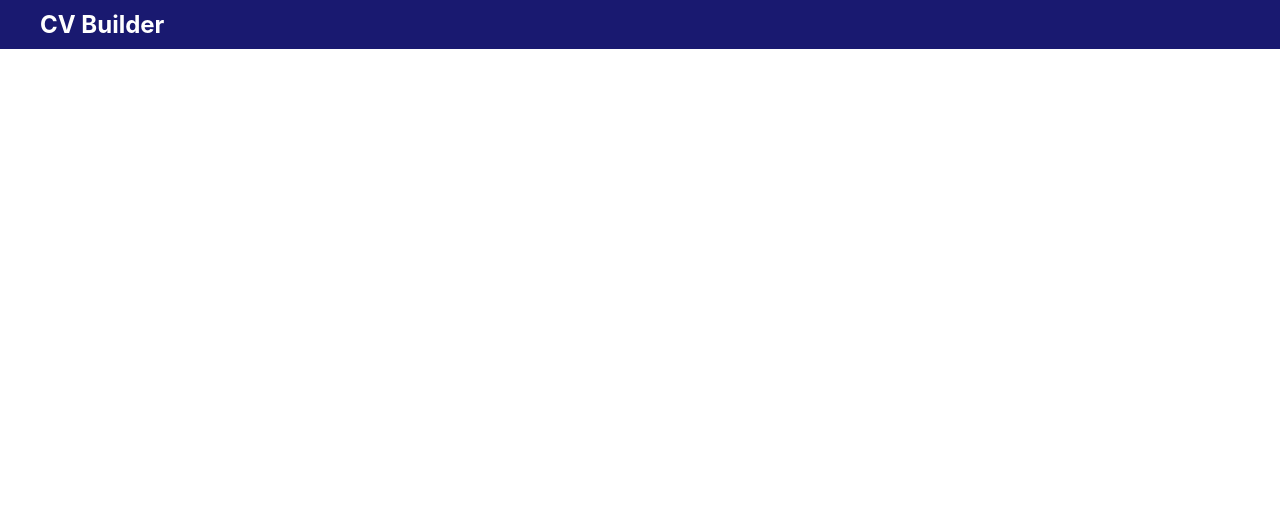
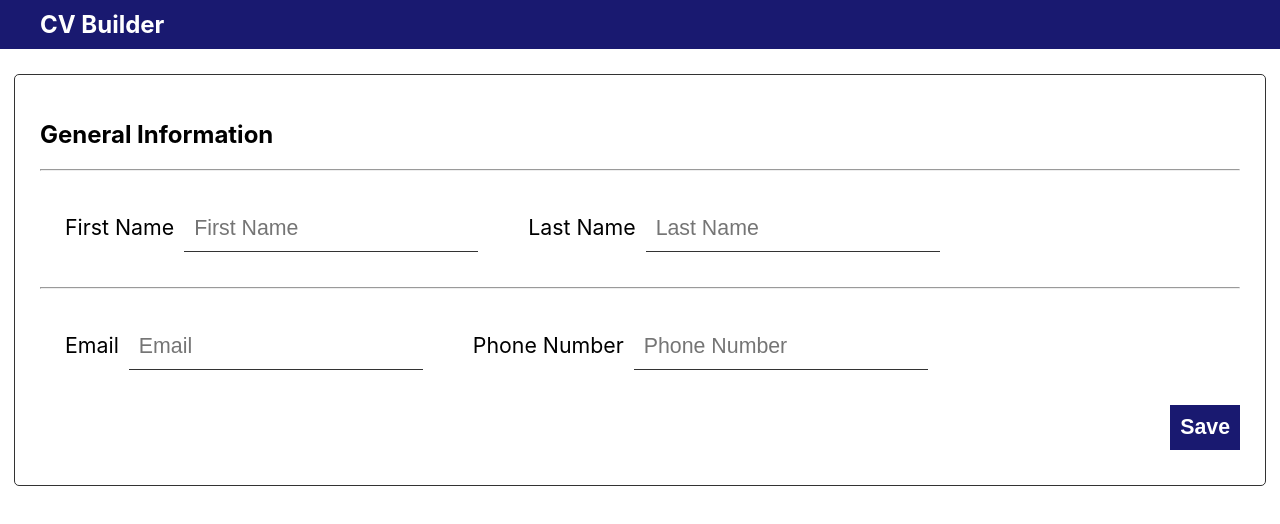
Before and after one commit to AhmedMikkawe/cv-builder, a React (Create React App) app: page / in a window 1280 px wide. Shown: the top 524 px of the page. Built offline with nearby package versions, Linux system fonts and the light colour scheme.

Commit message:
Completed General-info Component

```diff
--- a/src/App.css
+++ b/src/App.css
@@ -2,6 +2,12 @@
 .container{
     max-width: 1200px;
     margin: auto;
+}
+.row{
+    display: flex;
+}
+.row-reversed{
+    flex-direction: row-reverse;
 }
 nav{
     background-color: midnightblue;
@@ -11,3 +17,46 @@ nav h1{
     margin: 0;
     color: white;
 }
+.general-info{
+    margin-top: 25px;
+    border:1px solid #333333;
+    border-radius: 5px;
+    padding: 25px;
+}
+.general-info .col{
+ padding: 25px;
+}
+.general-info label{
+    font-size: 16pt;
+    margin-right: 10px;
+}
+.general-info input{
+    font-size: 16pt;
+    padding: 10px;
+}
+.general-info input[type="text"],.general-info input[type="email"]{
+    border: none;
+    border-bottom: 1px solid #333;
+    outline: none;
+}
+.general-info input[type="text"]:focus,.general-info input[type="email"]:focus{
+    background-color: #9f9e9e;
+}
+.save-button{
+    background-color: midnightblue;
+    color: white;
+    padding: 10px;
+    font-size: 16pt;
+    font-weight: bold;
+    border: none;
+    cursor: pointer;
+}
+
+.general-info .row{
+    margin: 10px 0;
+}
+@media screen and (max-width: 700px){
+    .row{
+        flex-direction: column;
+    }
+}
--- a/src/App.js
+++ b/src/App.js
@@ -1,13 +1,18 @@
 import './App.css';
 import {Component} from "react";
 import Header from "./components/Header";
+import GeneralInfo from "./components/General-info";
 class App extends Component{
   constructor() {
     super();
   }
   render() {
     return (
-        <Header />
+        <div>
+          <Header />
+          <GeneralInfo />
+        </div>
+
     );
   }
 }
--- /dev/null
+++ b/src/components/General-info.js
@@ -0,0 +1,42 @@
+import {Component} from "react";
+
+class GeneralInfo extends Component{
+    constructor() {
+        super();
+    }
+    render() {
+        return(
+            <div className="container general-info">
+                <h2>General Information</h2>
+                <hr />
+                <form>
+                <div className="row">
+                    <div className="col">
+                        <label htmlFor="fname">First Name</label>
+                        <input type="text" name="firstName" id="fname" placeholder="First Name"/>
+                    </div>
+                    <div className="col">
+                        <label htmlFor="lname">Last Name</label>
+                        <input type="text" name="lastName" id="lname" placeholder="Last Name"/>
+                    </div>
+                </div>
+                <hr />
+                <div className="row">
+                    <div className="col">
+                        <label htmlFor="email">Email</label>
+                        <input type="email" name="email" id="email" placeholder="Email"/>
+                    </div>
+                    <div className="col">
+                        <label htmlFor="phone">Phone Number</label>
+                        <input type="text" name="phoneNumber" id="phone" placeholder="Phone Number"/>
+                    </div>
+                </div>
+                <div className="row row-reversed">
+                    <button type="submit" className="save-button">Save</button>
+                </div>
+                </form>
+            </div>
+        );
+    }
+}
+export default GeneralInfo;
```
